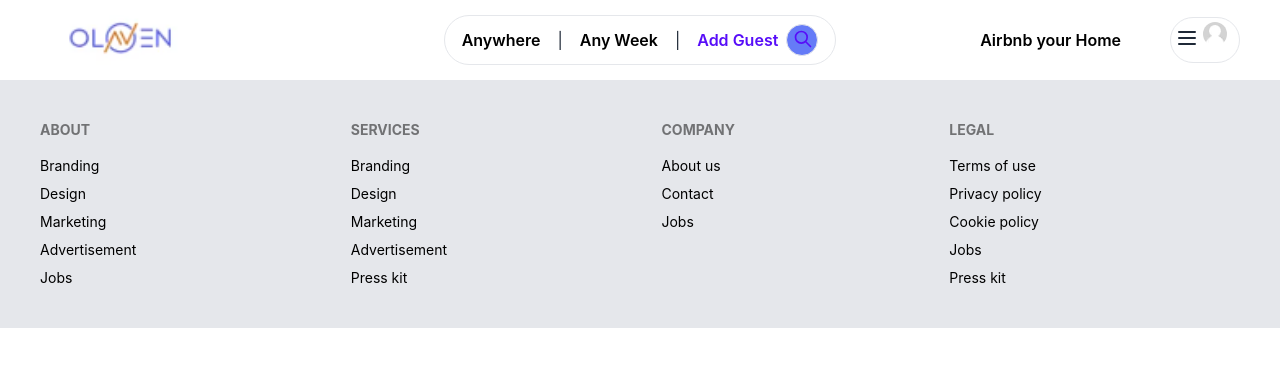
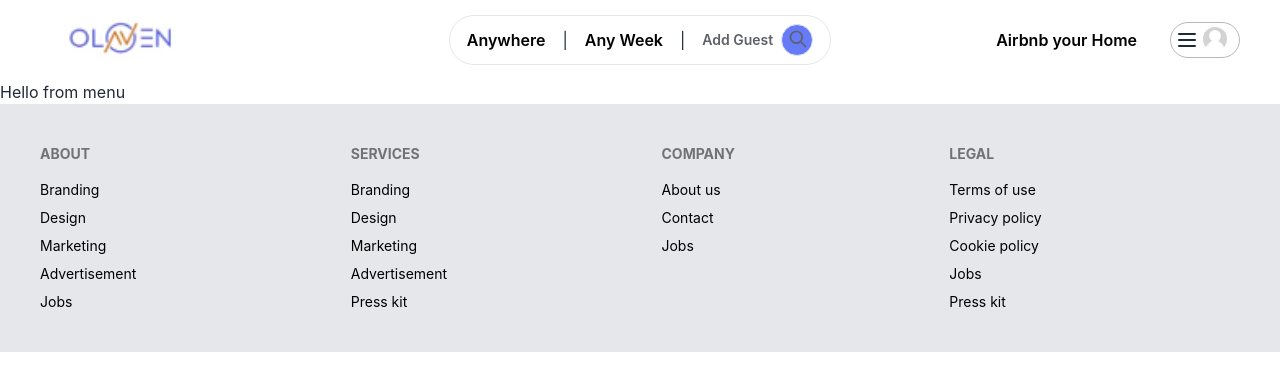
Before and after one commit to MD-Jubayer-Khan/test-project, a React (Create React App) app: page / in a window 1280 px wide. Shown: the top 390 px of the page. Built offline with nearby package versions, Linux system fonts and the light colour scheme.

Commit message:
adjusted navbar margin

```diff
--- a/src/App.css
+++ b/src/App.css
@@ -5,6 +5,17 @@
 .App-logo {
   height: 40vmin;
   pointer-events: none;
+}
+
+.container{
+  border: 1px solid rgb(187, 183, 183);
+  border-radius: 20px;
+  width: 70px;
+  height: 36px;
+}
+
+.squared {
+  margin-bottom: 13px;
 }
 
 @media (prefers-reduced-motion: no-preference) {
--- a/src/App.js
+++ b/src/App.js
@@ -1,11 +1,13 @@
 import React from 'react';
 import Navbar from './Component/shared/Navbar';
 import Footer from './Component/shared/Footer';
+import Menu from './Component/Menu';
 
 function App() {
   return (
     <>
     <Navbar/>
+     <Menu/>
     <Footer/>
     </>
   );
--- /dev/null
+++ b/src/Component/Menu.js
@@ -0,0 +1,11 @@
+import React from 'react';
+
+const Menu = () => {
+    return (
+        <div>
+            <h1>Hello from menu</h1>
+        </div>
+    );
+};
+
+export default Menu;
--- a/src/Component/shared/Navbar.js
+++ b/src/Component/shared/Navbar.js
@@ -2,6 +2,7 @@
 import React from 'react';
 import logo from '../../Assets/logo.png'
 import profile from '../../Assets/profile.webp'
+import '../../App.css'
 
 const Navbar = () => {
     return (
@@ -14,7 +15,7 @@ const Navbar = () => {
                 <span>|</span>
                 <a className="btn btn-link no-underline normal-case text-base text-black">Any Week</a>
                 <span>|</span>
-                <a className="btn btn-link no-underline normal-case text-base"> Add Guest
+                <a className="btn btn-link no-underline normal-case text-[#5f6068]"> Add Guest
                   <span className=' border border-primary-200 rounded-full hover transition h-8 w-8 bg-[#657bf7]'>
                     <svg xmlns="http://www.w3.org/2000/svg" className="h-5 w-5 ml-1.5 mt-1" fill="none" viewBox="0 0 24 24" stroke="currentColor"><path strokeLinecap="round" strokeLinejoin="round" strokeWidth="2" d="M21 21l-6-6m2-5a7 7 0 11-14 0 7 7 0 0114 0z" />
                     </svg>
@@ -22,13 +23,12 @@ const Navbar = () => {
                 </a>
               </div>
               <div className="navbar-end">
-                  <p className=' mr-8 text-black btn btn-link no-underline normal-case text-base'>Airbnb your Home</p>
-                  <div className='border border-gray-200 rounded-full  flex items-center justify-center  gap-3 cursor-pointer'>
-                     <div className="dropdown">
+                  <p className=' mr-4 text-black btn btn-link no-underline normal-case text-base'>Airbnb your Home</p>
+                     <div className="dropdown cursor-pointer container">
                      <label tabIndex={0} className=" mx-1 mb-2">
-                     <svg xmlns="http://www.w3.org/2000/svg" fill="none" viewBox="0 0 24 24" className="inline-block w-6 h-8 mb-2 stroke-current"><path strokeLinecap="round" strokeLinejoin="round" strokeWidth="2" d="M4 6h16M4 12h16M4 18h16"></path></svg>
+                     <svg xmlns="http://www.w3.org/2000/svg" fill="none" viewBox="0 0 24 24" className="inline-block w-6 h-8 mb-2 stroke-current  cursor-pointer squared"><path strokeLinecap="round" strokeLinejoin="round" strokeWidth="2" d="M4 6h16M4 12h16M4 18h16"></path></svg>
                      </label>
-                     <ul tabIndex={0} className="menu menu-sm dropdown-content mt-3 z-[1] p-2 text-black shadow bg-gray-100 rounded-box w-52">
+                     <ul tabIndex={0} className="menu menu-sm dropdown-content mt-3 z-[1] p-2 text-black shadow bg-gray-100 rounded-box   w-52">
                        <li><a>Login</a></li>
                        <li><a>Sign Up</a></li>
                      </ul>
@@ -38,8 +38,6 @@ const Navbar = () => {
                         </div>
                    </button>
                    </div>
-
-                  </div>
               </div>
             </div>
     );
```
